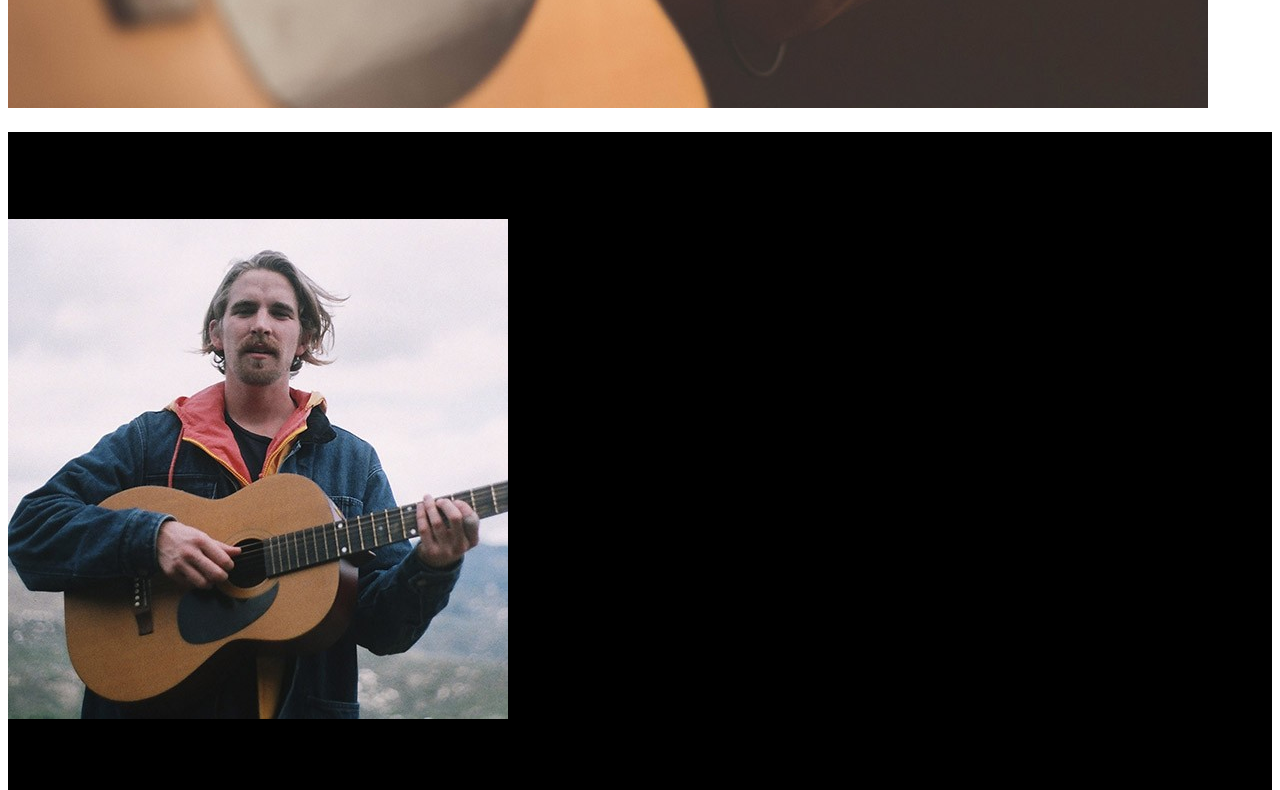
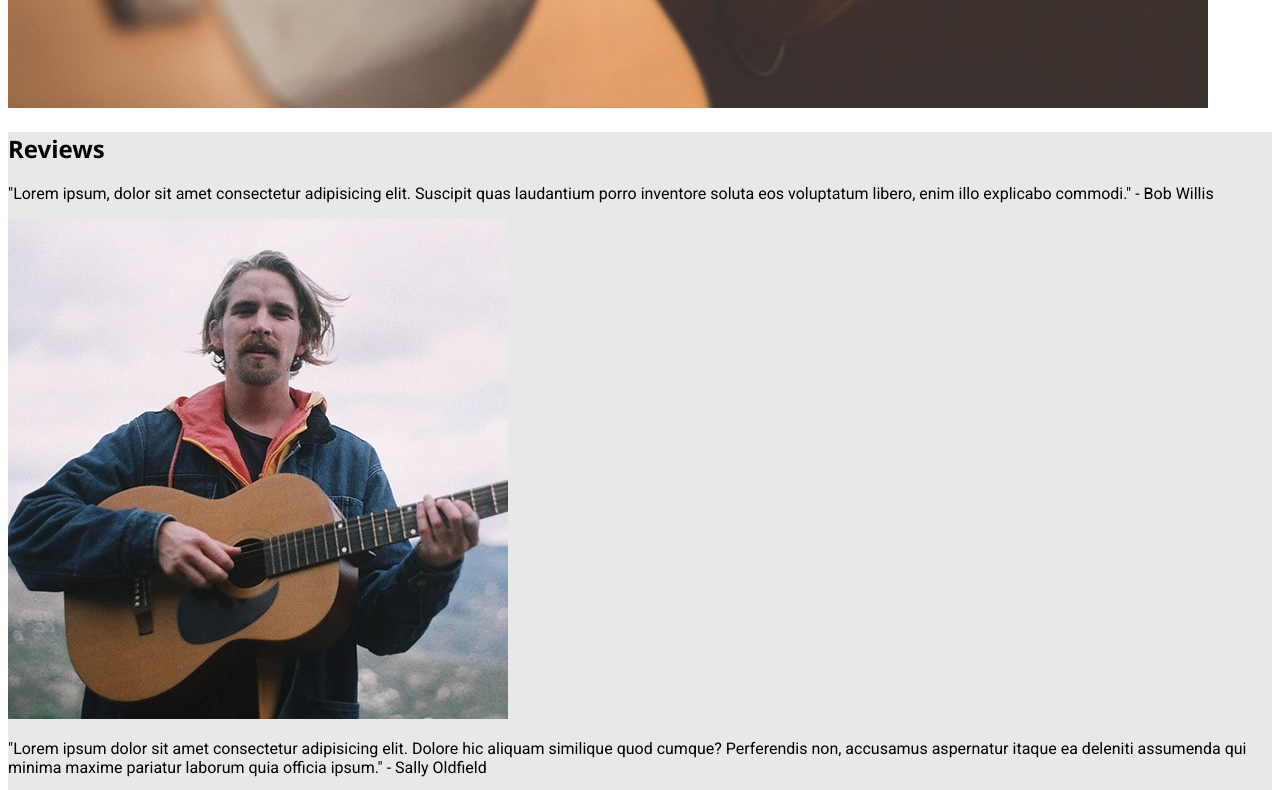
Before and after one commit to atlehjelmseth/guitar_kings, a plain HTML site: page index.html in a window 1280 px wide. Shown: the part 1080-1870 px from the top of the page. Drawn offline with Linux system fonts and the light colour scheme; a web font is replaced by a local one.

Commit message:
Update styles.css

```diff
--- a/css/styles.css
+++ b/css/styles.css
@@ -37,7 +37,7 @@ header a {
 }
 
 .reviews {
-  background-color: #000000;
+  background-color: #e8e8e8;
 }
 .featured-products {
   background-color: #fbfbfb;
```
